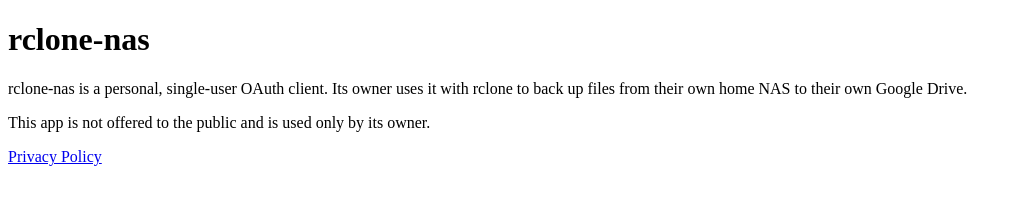
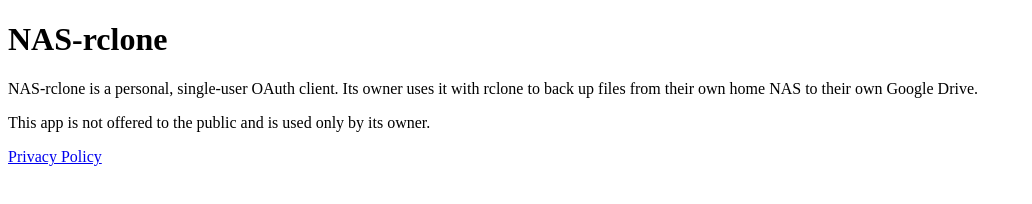
Before and after one commit to nprhn/nprhn.github.io, a plain HTML site: page index.html in a window 1280 px wide. Shown: the whole page, without its empty margins (0-1032 px from the left). Drawn offline with Linux system fonts and the light colour scheme.

Commit message:
Update index.html

```diff
--- a/index.html
+++ b/index.html
@@ -2,11 +2,11 @@
 <html lang="en">
 <head>
   <meta charset="utf-8">
-  <title>rclone-nas</title>
+  <title>NAS-rclone</title>
 </head>
 <body>
-  <h1>rclone-nas</h1>
-  <p>rclone-nas is a personal, single-user OAuth client. Its owner uses it with rclone to back up files from their own home NAS to their own Google Drive.</p>
+  <h1>NAS-rclone</h1>
+  <p>NAS-rclone is a personal, single-user OAuth client. Its owner uses it with rclone to back up files from their own home NAS to their own Google Drive.</p>
   <p>This app is not offered to the public and is used only by its owner.</p>
   <p><a href="https://nprhn.github.io/privacy.html">Privacy Policy</a></p>
 </body>
```
